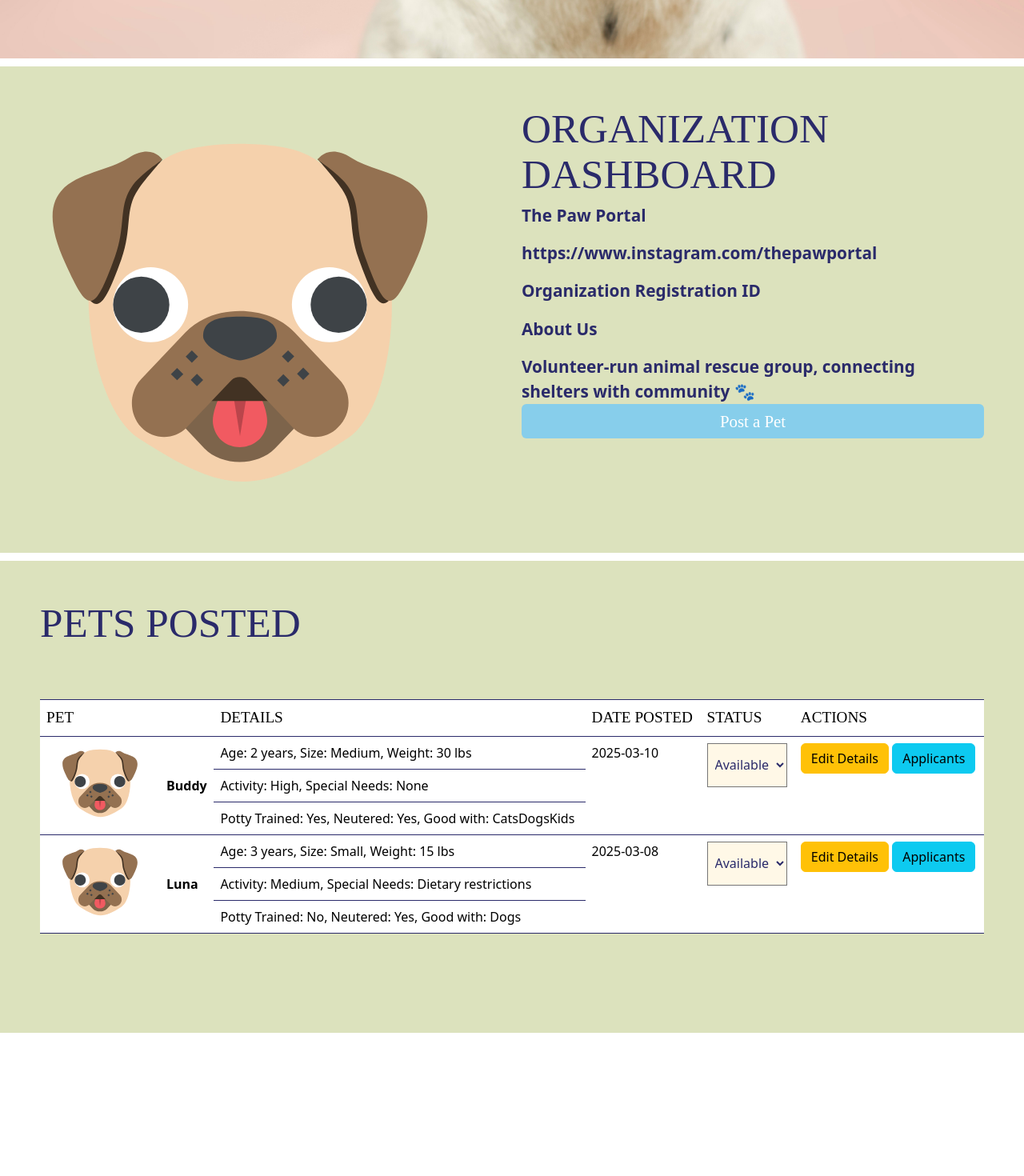
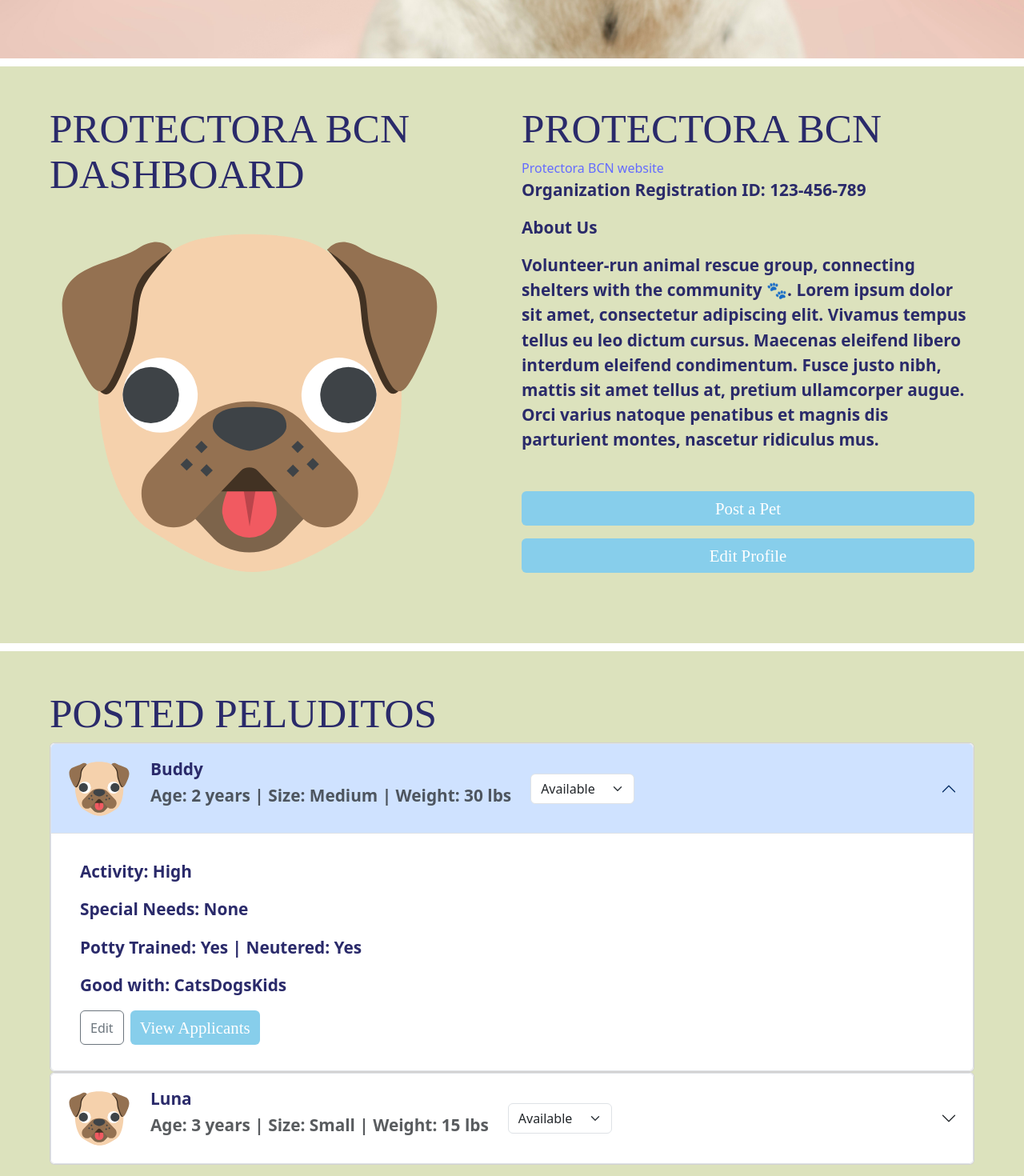
Before and after one commit to victorialamelo/pet-adoption, a React (Vite) app in the folder adoption/client/: page /userdashboard in a window 1280 px wide. Shown: the part 780-2250 px from the top of the page at 80% size. Before the commit the page ends 2071 px from the top, so only its background shows below. Built offline with nearby package versions, Linux system fonts and the light colour scheme; a web font is replaced by a local one.

Commit message:
user dashboard layout

```diff
--- a/adoption/client/src/App.css
+++ b/adoption/client/src/App.css
@@ -224,10 +224,10 @@ input:focus {
 
 .dashboard-container {
   background-color: var(--sage);
+  margin: 0 auto;
 }
 
 tbody,th,td {
-  border-top: 1px solid var(--lavender);
   border-bottom: 1px solid var(--lavender)
 }
 
@@ -243,6 +243,10 @@ th {
 .form-applicationstatus {
   padding: 5px;
   background-color: var(--latte);
+  height: 43px;
+  border-radius: 7px;
+  font-size: 1.2em;
+  font-weight: 400;
+  font-style: normal;
   color: var(--lavender);
-  height: 55px;
 }
--- a/adoption/client/src/pages/UserDashboard.jsx
+++ b/adoption/client/src/pages/UserDashboard.jsx
@@ -1,6 +1,7 @@
 /*eslint-disable no-unused-vars*/
 import { useState } from "react";
-import { Table, Button, Card, Image, Form, ListGroup, Container, Row, Col } from "react-bootstrap";
+import { Accordion, AccordionItem } from "react-bootstrap";
+import { Image, Card, Button, Dropdown, DropdownButton, Form }from "react-bootstrap";
 import { Link } from "react-router-dom";
 import NavBar from "../components/NavBar";
 import "../App.css";
@@ -52,6 +53,20 @@ export default function UserDashboard({ userType }) {
       requests: []
     }
   ]);
+
+
+  const [selectedChat, setSelectedChat] = useState(null);
+  const [editing, setEditing] = useState(false);
+
+  // SAMPLE ORGANIZATION DATA
+  const [profile, setProfile] = useState({
+    name: "Protectora BCN",
+    website: "https://protectorabcn.es/",
+    registrationID: "123-456-789",
+    about: "Volunteer-run animal rescue group, connecting shelters with the community 🐾. Lorem ipsum dolor sit amet, consectetur adipiscing elit. Vivamus tempus tellus eu leo dictum cursus. Maecenas eleifend libero interdum eleifend condimentum. Fusce justo nibh, mattis sit amet tellus at, pretium ullamcorper augue. Orci varius natoque penatibus et magnis dis parturient montes, nascetur ridiculus mus.",
+  });
+
+  // SAMPLE PETS
   const samplePets = [
     {
       id: 1,
@@ -96,7 +111,18 @@ export default function UserDashboard({ userType }) {
     }
   ];
 
-  const [selectedChat, setSelectedChat] = useState(null);
+  const [formData, setFormData] = useState(profile);
+
+  const handleChange = (e) => {
+    const { name, value } = e.target;
+    setFormData((prev) => ({ ...prev, [name]: value }));
+  };
+
+  const handleSubmit = (e) => {
+    e.preventDefault();
+    setProfile(formData);
+    setEditing(false);
+  };
 
   return (
     <>
@@ -108,116 +134,129 @@ export default function UserDashboard({ userType }) {
       </header>
 
       <section className="dashboard-container row">
-
         <div className="col-md-6">
-            <h1></h1>
-            <img src="../src/assets/dogsvg.svg" width={500}  alt="" />
+          <h1>{profile.name} Dashboard</h1>
+          <img src="../src/assets/dogsvg.svg" width={500} alt="Dog Logo" />
         </div>
 
         <div className="col-md-6">
-            <h1>Organization Dashboard</h1>
-            <p>The Paw Portal            </p>
-            <p>https://www.instagram.com/thepawportal</p>
-            <p>Organization Registration ID</p>
+          {editing ? (
+            <form onSubmit={handleSubmit} className="profile-form">
+              <label>Name</label>
+              <input
+                type="text"
+                name="name"
+                value={formData.name}
+                onChange={handleChange}
+                className="form-control"
+              />
+
+              <label>Website</label>
+              <input
+                type="url"
+                name="website"
+                value={formData.website}
+                onChange={handleChange}
+                className="form-control"
+              />
+
+              <label>Registration ID</label>
+              <input
+                type="text"
+                name="registrationID"
+                value={formData.registrationID}
+                onChange={handleChange}
+                className="form-control"
+              />
+
+              <label>About Us</label>
+              <textarea
+                name="about"
+                value={formData.about}
+                onChange={handleChange}
+                className="form-control"
+              />
+
+              <button type="submit" className="btn btn-success mt-3 w-100">Save</button>
+              <button type="button" onClick={() => setEditing(false)} className="btn btn-secondary mt-2 w-100">Cancel</button>
+            </form>
+          ) : (
+            <>
+              <h1>{profile.name}</h1>
+              <a href={profile.website} target="_blank" rel="noopener noreferrer">{profile.name} website</a>
+              <p>Organization Registration ID: {profile.registrationID}</p>
               <p>About Us</p>
-            <span>Volunteer-run animal rescue group, connecting shelters with community 🐾</span>
-            <Link to="/postpet" className="btn btn-primary w-100">Post a Pet</Link>
+              <span>{profile.about}</span>
+              <Link to="/postpet" className="btn btn-primary w-100 mt-5">Post a Pet</Link>
+              <button onClick={() => setEditing(true)} className="btn btn-primary w-100 mt-3">Edit Profile</button>
+            </>
+          )}
         </div>
       </section>
 
       <section className="dashboard-container row">
-      <h1>Pets Posted</h1>
-      <div>
-      <Table className="pets-table">
-        <thead>
-          <tr>
-            <th colSpan={2}>Pet</th>
-            <th>Details</th>
-            <th>Date Posted</th>
-            <th>Status</th>
-            <th>Actions</th>
-          </tr>
-        </thead>
-        <tbody>
-          {samplePets.map((pet) => (
-            <>
-              <tr key={pet.id}>
-                <td rowSpan={3} style={{ width: "150px", textAlign: "center" }}>
-                  <Image src="../src/assets/dogsvg.svg" width={100} rounded />
-                </td>
-                <td rowSpan={3} style={{ verticalAlign: "middle" }}>
-                  <strong>{pet.name}</strong>
-                </td>
-                <td>Age: {pet.age}, Size: {pet.size}, Weight: {pet.weight} lbs</td>
-                <td rowSpan={3}>{pet.datePosted}</td>
-                <td rowSpan={3}>
-                  <select className="form-applicationstatus">
+      <h1>Posted Peluditos</h1>
+      <div className="space-y-4">
+      <Accordion defaultActiveKey="0">
+        {samplePets.map((pet, index) => (
+          <Card key={pet.id}>
+            <Accordion.Item eventKey={index.toString()}>
+              <Accordion.Header>
+                <div className="d-flex align-items-center gap-4 w-100">
+                  <Image src="../src/assets/dogsvg.svg" width={80} height={80} alt={pet.name} className="rounded" />
+                  <div className="flex-1">
+                    <h3 className="font-weight-bold">{pet.name}</h3>
+                    <p className="text-muted">Age: {pet.age} | Size: {pet.size} | Weight: {pet.weight} lbs</p>
+                  </div>
+                  <Form.Select defaultValue={pet.status} style={{ width: '130px' }}>
                     <option value="Available">Available</option>
                     <option value="Adopted">Adopted</option>
                     <option value="Archived">Archived</option>
-                  </select>
-                </td>
-                <td rowSpan={3}>
-                  <Button variant="warning">Edit Details</Button>{" "}
-                  <Button variant="info" onClick={() => setSelectedPet(pet)}>
-                    Applicants
-                  </Button>
-                </td>
-              </tr>
-              <tr>
-                <td>Activity: {pet.activity}, Special Needs: {pet.specialNeeds}</td>
-              </tr>
-              <tr>
-                <td>
-                  Potty Trained: {pet.pottyTrained ? "Yes" : "No"}, Neutered: {pet.neutered ? "Yes" : "No"},
-                  Good with: {pet.goodWith}
-                </td>
-              </tr>
-            </>
+                  </Form.Select>
+                </div>
+              </Accordion.Header>
+              <Accordion.Body>
+                <div className="p-3">
+                  <p><strong>Activity:</strong> {pet.activity}</p>
+                  <p><strong>Special Needs:</strong> {pet.specialNeeds}</p>
+                  <p><strong>Potty Trained:</strong> {pet.pottyTrained ? "Yes" : "No"} | <strong>Neutered:</strong> {pet.neutered ? "Yes" : "No"}</p>
+                  <p><strong>Good with:</strong> {pet.goodWith}</p>
+                  <div className="d-flex gap-2 mt-3">
+                    <Button variant="outline-secondary">Edit</Button>
+                    <Button variant="primary" onClick={() => setSelectedPet(pet)}>View Applicants</Button>
+                  </div>
+                </div>
+              </Accordion.Body>
+            </Accordion.Item>
+          </Card>
         ))}
-        </tbody>
-      </Table>
+      </Accordion>
 
       {selectedPet && (
-        <div className="applicants-section">
-          <h3>Applicants for {selectedPet.name}</h3>
-          <p>
-            Age: {selectedPet.age}, Size: {selectedPet.size}, Weight: {selectedPet.weight} lbs, Activity: {selectedPet.activity}
-          </p>
-          <Table striped bordered hover>
-            <thead>
-              <tr>
-                <th>User Name</th>
-                <th>Contact Info</th>
-                <th>Date Applied</th>
-                <th>Actions</th>
-              </tr>
-            </thead>
-            <tbody>
+        <div className="p-4 border rounded-lg shadow-sm mt-4">
+          <h3 className="font-weight-bold">Applicants for {selectedPet.name}</h3>
+          <p className="text-muted">Age: {selectedPet.age} | Size: {selectedPet.size} | Weight: {selectedPet.weight} lbs</p>
+          <div className="mt-3 space-y-2">
             {selectedPet.applicants.map((applicant) => (
-                <tr key={applicant.id}>
-                  <td>{applicant.name}</td>
-                  <td>{applicant.contact}</td>
-                  <td>{applicant.dateApplied}</td>
-                  <td>
-                    <Button variant="primary">Message</Button>{" "}
-                    <select>
+              <div key={applicant.id} className="p-2 border rounded-md d-flex justify-content-between align-items-center">
+                <div>
+                  <p className="font-weight-medium">{applicant.name}</p>
+                  <p className="text-muted">{applicant.contact}</p>
+                  <p className="text-muted">Applied on {applicant.dateApplied}</p>
+                </div>
+                <Form.Select defaultValue="Pending" style={{ width: '120px' }}>
                   <option value="Pending">Pending</option>
                   <option value="Approved">Approved</option>
                   <option value="Rejected">Rejected</option>
-                    </select>
-                  </td>
-                </tr>
+                </Form.Select>
+                <Button size="sm" variant="outline-primary">Message</Button>
+              </div>
             ))}
-            </tbody>
-          </Table>
-          <Button variant="secondary" onClick={() => setSelectedPet(null)}>
-            Close
-          </Button>
+          </div>
+          <Button variant="secondary" onClick={() => setSelectedPet(null)} className="mt-3">Close</Button>
         </div>
       )}
     </div>
-
           {/* <>
             <h1>Adopter Dashboard</h1>
             <h2>Favorite Pets</h2>
```
Lines whose indentation alone changed are shown as unchanged.
